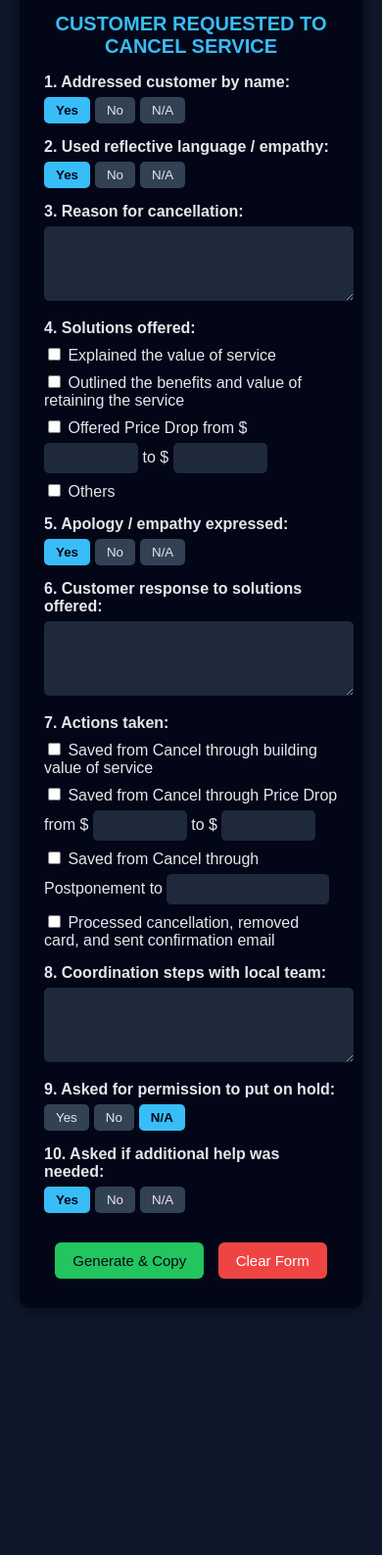
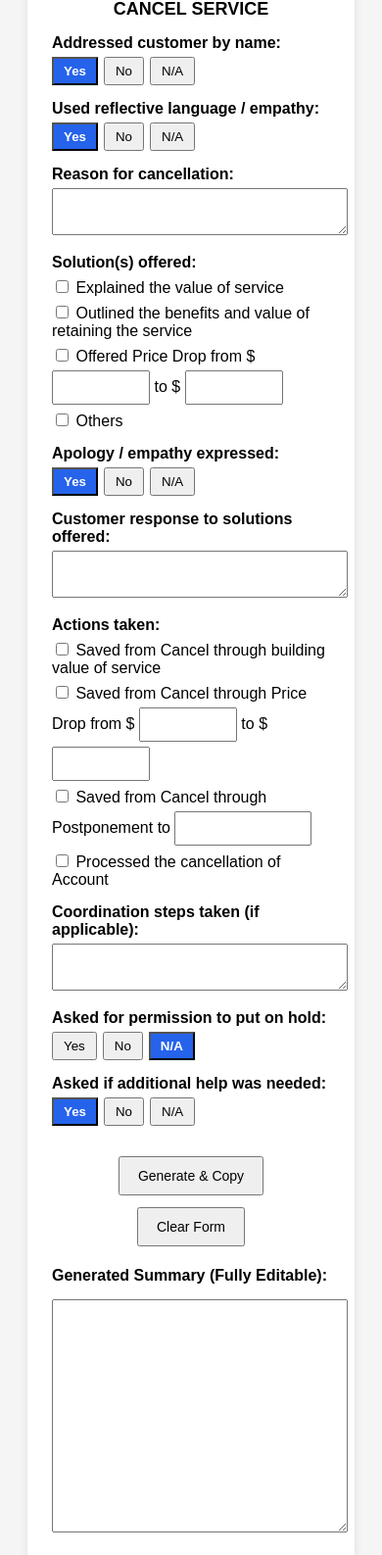
Before and after one commit to vashi17/save-cancel-notes, a plain HTML site: page index.html in a window 390 px wide. Shown: the part 266-1853 px from the top of the page at 98% size. Before the commit the page ends 1621 px from the top, so only its background shows below. Drawn offline with Linux system fonts and the light colour scheme.

Commit message:
Update index.html

```diff
--- a/index.html
+++ b/index.html
@@ -6,82 +6,58 @@
 
 <style>
     body {
-        background-color: #0f172a;
-        color: #e5e7eb;
         font-family: Arial, sans-serif;
-        margin: 0;
+        background: #f5f5f5;
         padding: 20px;
     }
 
     .container {
         max-width: 900px;
         margin: auto;
-        background-color: #020617;
+        background: #ffffff;
         padding: 25px;
-        border-radius: 10px;
-        box-shadow: 0 0 15px rgba(0,0,0,0.6);
+        border-radius: 8px;
+        box-shadow: 0 0 10px rgba(0,0,0,0.1);
     }
 
-    h1, h2 {
+    h1 {
         text-align: center;
-        color: #38bdf8;
     }
 
     h2 {
-        margin-top: 10px;
-        font-size: 20px;
-    }
-
-    .logo {
-        display: block;
-        margin: 0 auto 15px;
-        max-height: 80px;
+        text-align: center;
+        margin-top: 5px;
+        font-size: 18px;
     }
 
     label {
+        font-weight: bold;
         display: block;
         margin-top: 15px;
-        font-weight: bold;
     }
 
-    input[type="text"], textarea {
+    textarea, input[type="text"] {
         width: 100%;
         padding: 8px;
-        border-radius: 5px;
-        border: none;
-        margin-top: 6px;
-        background: #1e293b;
-        color: #e5e7eb;
-    }
-
-    textarea {
-        resize: vertical;
-        min-height: 60px;
+        margin-top: 5px;
     }
 
     .toggle-group button {
-        margin: 6px 5px 0 0;
-        padding: 6px 12px;
-        border-radius: 5px;
-        border: none;
+        margin-right: 6px;
+        margin-top: 5px;
+        padding: 5px 10px;
         cursor: pointer;
-        background-color: #334155;
-        color: #e5e7eb;
     }
 
-    .toggle-group button.active {
-        background-color: #38bdf8;
-        color: #020617;
+    .active {
+        background: #2563eb;
+        color: white;
         font-weight: bold;
-    }
-
-    .checkbox-group {
-        margin-top: 8px;
     }
 
     .checkbox-group label {
         font-weight: normal;
-        margin-top: 8px;
+        margin-top: 6px;
     }
 
     .actions {
@@ -91,30 +67,14 @@
 
     .actions button {
         padding: 10px 18px;
-        margin: 5px;
-        font-size: 15px;
-        border: none;
-        border-radius: 6px;
+        margin: 6px;
+        font-size: 14px;
         cursor: pointer;
     }
 
-    .generate {
-        background-color: #22c55e;
-        color: #020617;
-    }
-
-    .clear {
-        background-color: #ef4444;
-        color: #ffffff;
-    }
-
-    pre {
-        background-color: #020617;
-        padding: 15px;
-        border-radius: 6px;
-        margin-top: 20px;
-        white-space: pre-wrap;
-        display: none;
+    textarea#summary {
+        min-height: 220px;
+        margin-top: 15px;
     }
 </style>
 </head>
@@ -123,119 +83,119 @@
 
 <div class="container">
 
-    <img src="logo.png" alt="Company Logo" class="logo">
-
 <h1>Solutions Team ALYSSA (Morsy): Save/Cancel Notes</h1>
 <h2>CUSTOMER REQUESTED TO CANCEL SERVICE</h2>
 
-    <label>1. Addressed customer by name:</label>
-    <div class="toggle-group" data-id="nameAddressed"></div>
+<!-- Toggles -->
+<label>Addressed customer by name:</label>
+<div class="toggle-group" data-default="Yes"></div>
 
-    <label>2. Used reflective language / empathy:</label>
-    <div class="toggle-group" data-id="reflective"></div>
+<label>Used reflective language / empathy:</label>
+<div class="toggle-group" data-default="Yes"></div>
 
-    <label>3. Reason for cancellation:</label>
+<label>Reason for cancellation:</label>
 <textarea id="reason"></textarea>
 
-    <label>4. Solutions offered:</label>
+<label>Solution(s) offered:</label>
 <div class="checkbox-group">
     <label><input type="checkbox"> Explained the value of service</label>
     <label><input type="checkbox"> Outlined the benefits and value of retaining the service</label>
     <label>
         <input type="checkbox"> Offered Price Drop from $
-            <input type="text" style="width:80px;"> to $
-            <input type="text" style="width:80px;">
+        <input type="text" style="width:80px"> to $
+        <input type="text" style="width:80px">
     </label>
     <label><input type="checkbox"> Others</label>
 </div>
 
-    <label>5. Apology / empathy expressed:</label>
-    <div class="toggle-group" data-id="apology"></div>
+<label>Apology / empathy expressed:</label>
+<div class="toggle-group" data-default="Yes"></div>
 
-    <label>6. Customer response to solutions offered:</label>
+<label>Customer response to solutions offered:</label>
 <textarea id="response"></textarea>
 
-    <label>7. Actions taken:</label>
+<label>Actions taken:</label>
 <div class="checkbox-group">
     <label><input type="checkbox"> Saved from Cancel through building value of service</label>
     <label>
         <input type="checkbox"> Saved from Cancel through Price Drop from $
-            <input type="text" style="width:80px;"> to $
-            <input type="text" style="width:80px;">
+        <input type="text" style="width:80px"> to $
+        <input type="text" style="width:80px">
     </label>
     <label>
         <input type="checkbox"> Saved from Cancel through Postponement to
-            <input type="text" style="width:150px;">
+        <input type="text" style="width:120px">
     </label>
-        <label><input type="checkbox"> Processed cancellation, removed card, and sent confirmation email</label>
+    <label><input type="checkbox"> Processed the cancellation of Account</label>
 </div>
 
-    <label>8. Coordination steps with local team:</label>
+<label>Coordination steps taken (if applicable):</label>
 <textarea></textarea>
 
-    <label>9. Asked for permission to put on hold:</label>
-    <div class="toggle-group" data-id="holdPermission"></div>
+<label>Asked for permission to put on hold:</label>
+<div class="toggle-group" data-default="N/A"></div>
 
-    <label>10. Asked if additional help was needed:</label>
-    <div class="toggle-group" data-id="helpAsk"></div>
+<label>Asked if additional help was needed:</label>
+<div class="toggle-group" data-default="Yes"></div>
 
 <div class="actions">
-        <button class="generate" onclick="generateForm()">Generate & Copy</button>
-        <button class="clear" onclick="clearForm()">Clear Form</button>
+    <button onclick="generateSummary()">Generate & Copy</button>
+    <button onclick="clearForm()">Clear Form</button>
 </div>
 
-    <pre id="output"></pre>
+<label>Generated Summary (Fully Editable):</label>
+<textarea id="summary"></textarea>
 
 </div>
 
 <script>
-function createToggle(container, defaultValue) {
-    ["Yes", "No", "N/A"].forEach(val => {
+function createToggles() {
+    document.querySelectorAll('.toggle-group').forEach(group => {
+        ["Yes","No","N/A"].forEach(val => {
             const btn = document.createElement("button");
             btn.textContent = val;
-        if (val === defaultValue) btn.classList.add("active");
+            if (val === group.dataset.default) btn.classList.add("active");
             btn.onclick = () => {
-            [...container.children].forEach(b => b.classList.remove("active"));
+                group.querySelectorAll("button").forEach(b => b.classList.remove("active"));
                 btn.classList.add("active");
             };
-        container.appendChild(btn);
+            group.appendChild(btn);
+        });
     });
 }
-
-document.querySelectorAll(".toggle-group").forEach(group => {
-    let def = "No";
-    if (["nameAddressed","reflective","apology","helpAsk"].includes(group.dataset.id)) def = "Yes";
-    if (group.dataset.id === "holdPermission") def = "N/A";
-    createToggle(group, def);
-});
 
 function getToggleValue(group) {
     return group.querySelector(".active").textContent;
 }
 
-function generateForm() {
-    let text = "CUSTOMER REQUESTED TO CANCEL SERVICE\n\n";
-    document.querySelectorAll(".toggle-group").forEach(g => {
-        text += g.previousElementSibling.innerText + " " + getToggleValue(g) + "\n";
+function generateSummary() {
+    let summary = "CUSTOMER REQUESTED TO CANCEL SERVICE\n\n";
+
+    document.querySelectorAll(".toggle-group").forEach(group => {
+        const label = group.previousElementSibling.innerText;
+        summary += `${label} ${getToggleValue(group)}\n`;
     });
-    document.getElementById("output").textContent = text;
-    document.getElementById("output").style.display = "block";
-    navigator.clipboard.writeText(text);
+
+    summary += "\nReason for Cancellation:\n" + document.getElementById("reason").value + "\n";
+    summary += "\nCustomer Response:\n" + document.getElementById("response").value;
+
+    document.getElementById("summary").value = summary;
+    navigator.clipboard.writeText(summary);
 }
 
 function clearForm() {
-    document.querySelectorAll("input[type=text], textarea").forEach(e => e.value = "");
-    document.querySelectorAll("input[type=checkbox]").forEach(e => e.checked = false);
-    document.querySelectorAll(".toggle-group").forEach(g => {
-        let def = "No";
-        if (["nameAddressed","reflective","apology","helpAsk"].includes(g.dataset.id)) def = "Yes";
-        if (g.dataset.id === "holdPermission") def = "N/A";
-        [...g.children].forEach(b => {
-            b.classList.toggle("active", b.textContent === def);
+    document.querySelectorAll("textarea, input[type=text]").forEach(el => el.value = "");
+    document.querySelectorAll("input[type=checkbox]").forEach(el => el.checked = false);
+
+    document.querySelectorAll(".toggle-group").forEach(group => {
+        const def = group.dataset.default;
+        group.querySelectorAll("button").forEach(btn => {
+            btn.classList.toggle("active", btn.textContent === def);
         });
     });
-    document.getElementById("output").style.display = "none";
 }
+
+createToggles();
 </script>
 
 </body>
```
Lines whose indentation alone changed are shown as unchanged.
